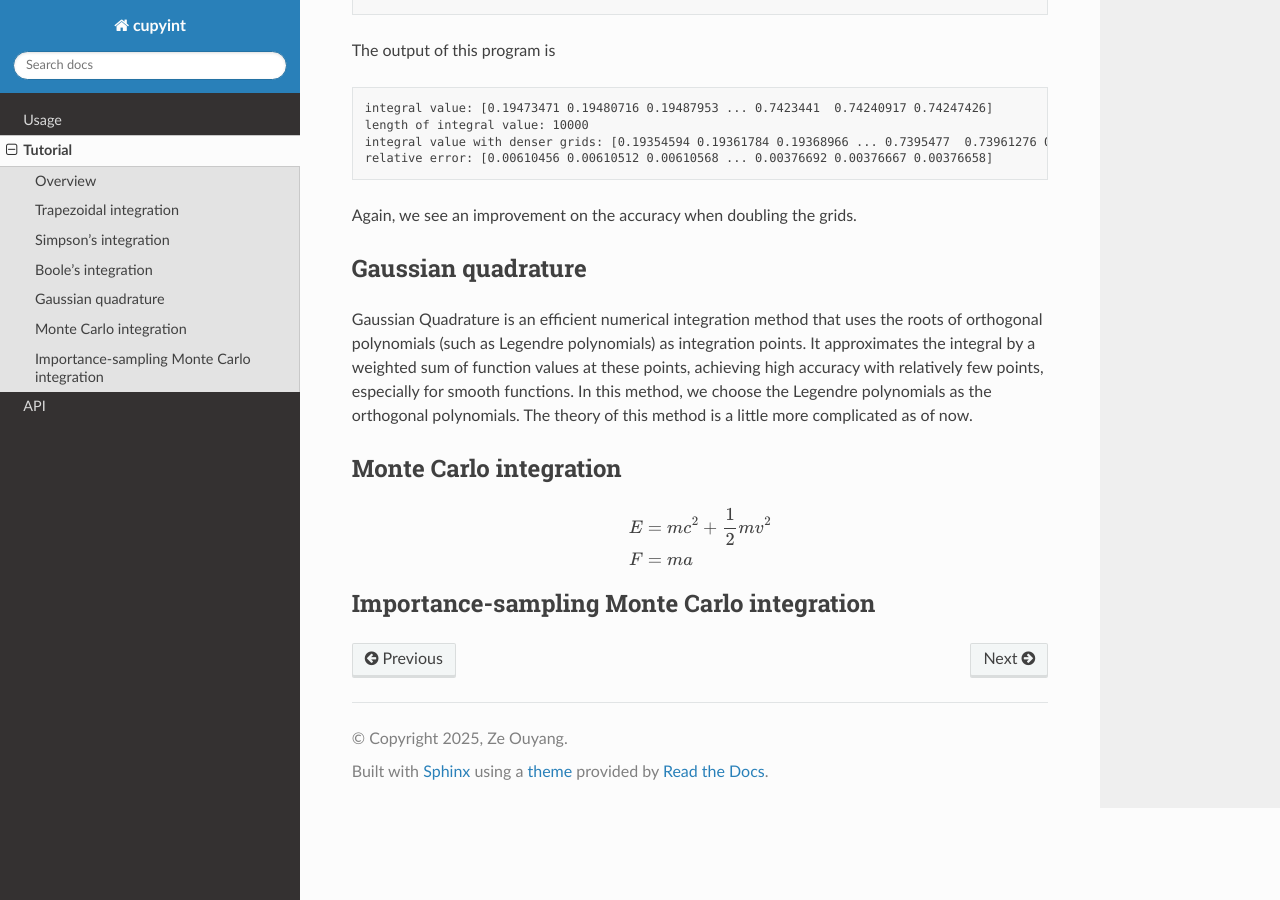
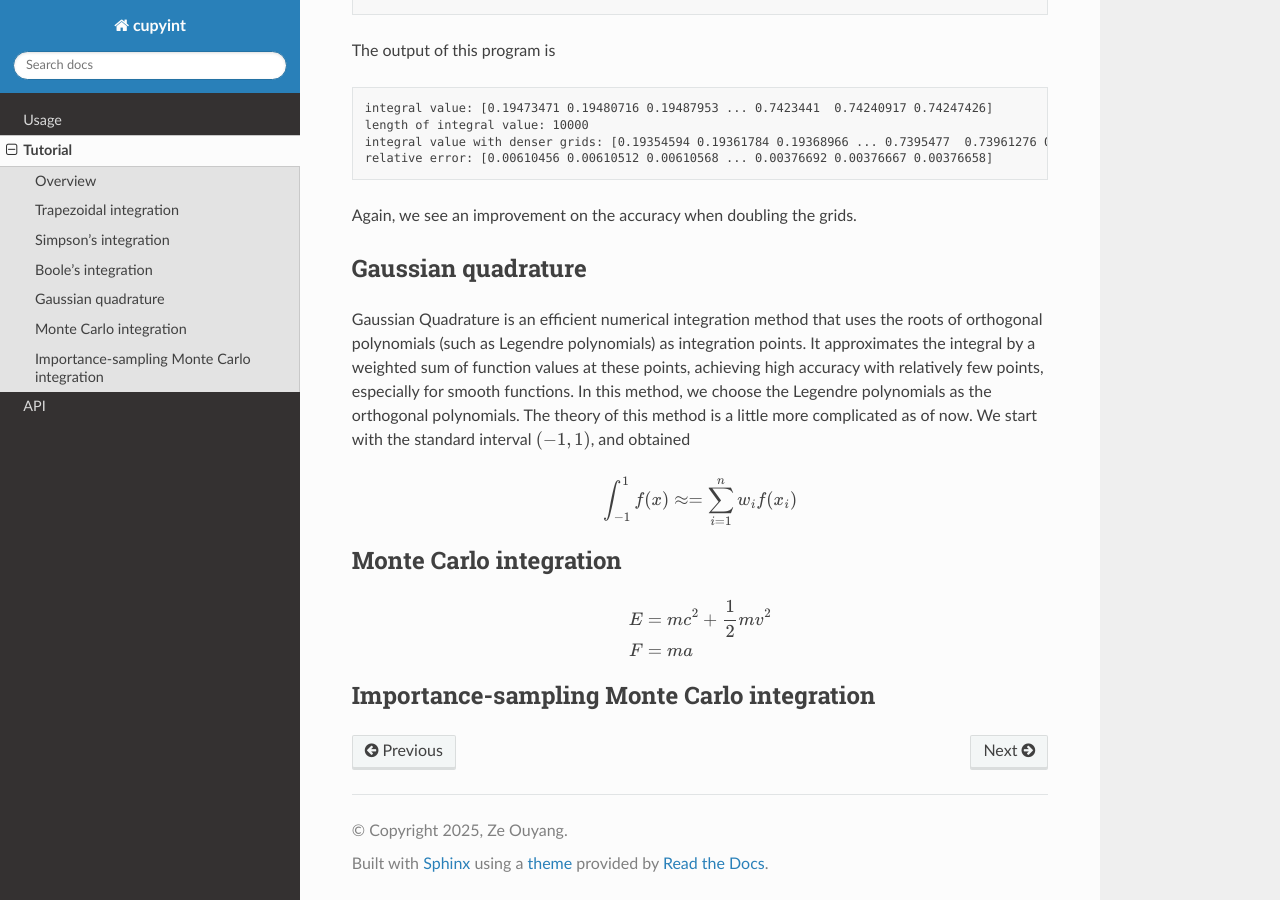
Before and after one commit to ze-ouyang/cupyint_doc, a Sphinx documentation site: the page built from docs/source/tutorial.rst, in a window 1280 px wide and 900 px high, scrolled down 7388 px. Built offline with Sphinx 7.4.7 and the Read the Docs theme 3.1.0, drawn with Linux system fonts in a browser that asks for light colours.

Commit message:
Update tutorial.rst

```diff
--- a/docs/source/tutorial.rst
+++ b/docs/source/tutorial.rst
@@ -357,7 +357,12 @@
 Gaussian quadrature
 --------
 
-Gaussian Quadrature is an efficient numerical integration method that uses the roots of orthogonal polynomials (such as Legendre polynomials) as integration points. It approximates the integral by a weighted sum of function values at these points, achieving high accuracy with relatively few points, especially for smooth functions. In this method, we choose the Legendre polynomials as the orthogonal polynomials. The theory of this method is a little more complicated as of now.
+Gaussian Quadrature is an efficient numerical integration method that uses the roots of orthogonal polynomials (such as Legendre polynomials) as integration points. It approximates the integral by a weighted sum of function values at these points, achieving high accuracy with relatively few points, especially for smooth functions. In this method, we choose the Legendre polynomials as the orthogonal polynomials. The theory of this method is a little more complicated as of now. We start with the standard interval :math:`(-1,1)`, and obtained
+
+.. math::
+
+  \int_{-1}^1 f(x) \approx =\sum_{i=1}^n w_i f(x_i)
+
 
 
 
```
